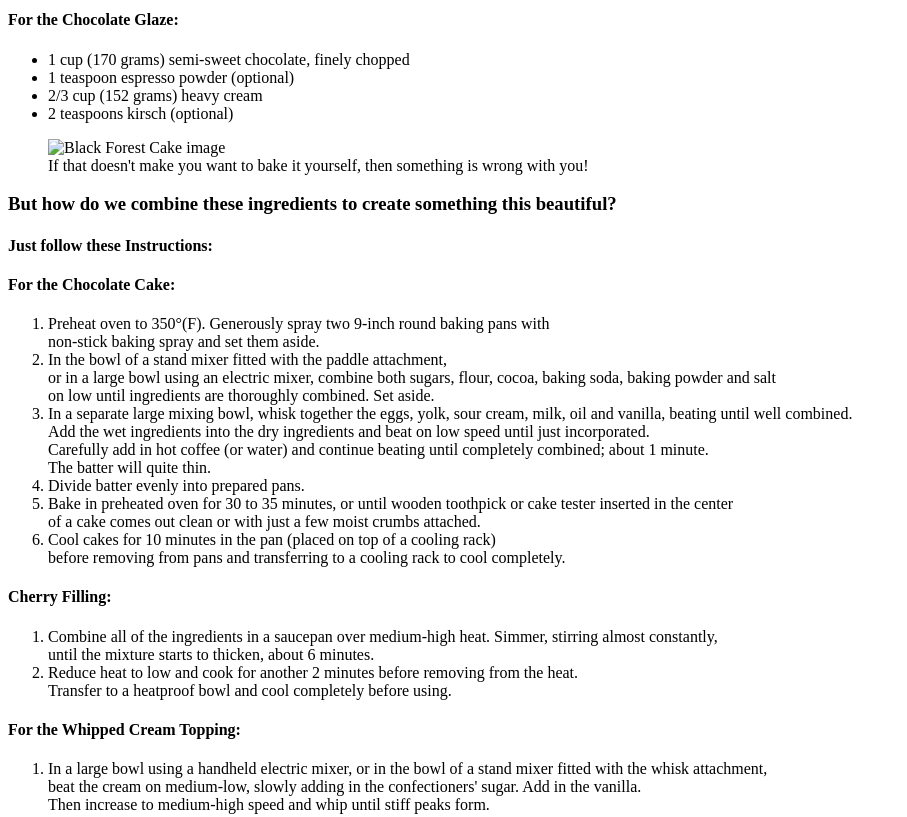
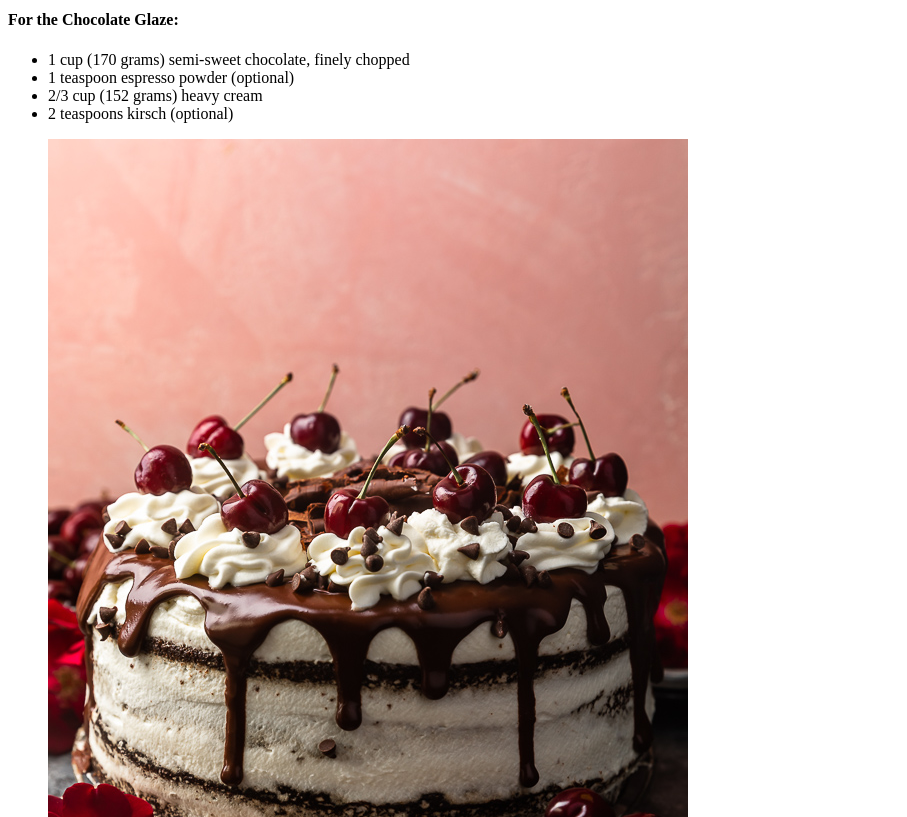
Before and after one commit to RealStevenFiegener/OdinRecipes, a plain HTML site: page BlackForestGateau.html in a window 1280 px wide. Shown: the part 1900-2717 px from the top of the page, without its empty margins (0-907 px from the left). Drawn offline with Linux system fonts and the light colour scheme; the site is published under a folder, as on GitHub Pages, so addresses that start at the root find nothing.

Commit message:
Fix bug - src link broke while reorganizing repo

```diff
--- a/BlackForestGateau.html
+++ b/BlackForestGateau.html
@@ -74,7 +74,7 @@
 </div>
 
 <figure>
-    <img alt="Black Forest Cake image" src="/images/Black-Forest-cake2.jpg">
+    <img alt="Black Forest Cake image" src="images/Black-Forest-cake2.jpg">
     <figcaption>
         If that doesn't make you want to bake it yourself, then something is wrong with you!
     </figcaption>
```
